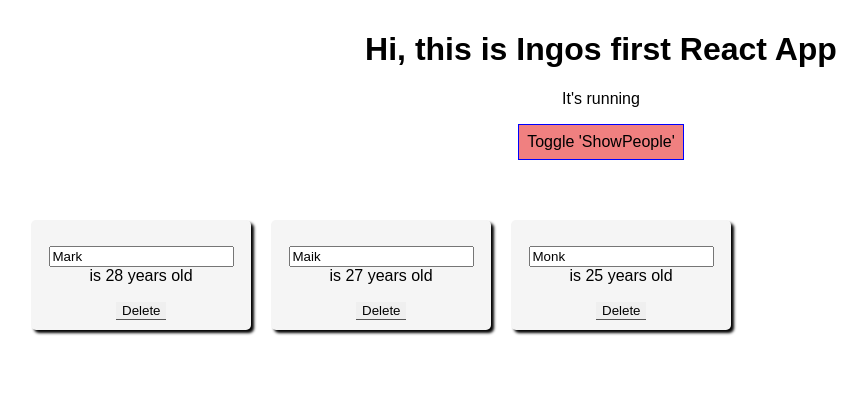
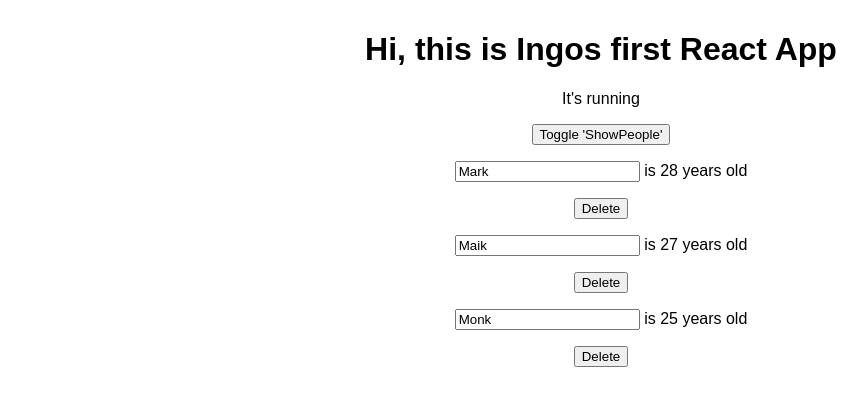
Before and after one commit to igambin/learnReact, a React (Create React App) app in the folder 01_IntroApp_FirstComponent_props_state/: page / in a window 1280 px wide. Both pictures are taken after a click on the button "Toggle 'ShowPeople'". Shown: the top 406 px of the page, without its empty margins (39-906 px from the left). Built offline with nearby package versions, Linux system fonts and the light colour scheme.

Commit message:
quickcommit before ejecting

```diff
--- a/01_IntroApp_FirstComponent_props_state/src/App.js
+++ b/01_IntroApp_FirstComponent_props_state/src/App.js
@@ -1,24 +1,6 @@
 import React, { Component } from 'react';
-import styled from 'styled-components';
+import Person from './Person/Person';
 import './App.css';
-import Person from './Person/Person';
-
-const ToggleButton = styled.button`
-  background-color: ${props => props.alt ? 'lightcoral' : 'lightgreen'};
-  font: inherit;
-  border: 1px solid blue;
-  padding: 8px;
-  cursor: pointer;
-
-  &:hover {
-    background-color: ${props => props.alt ? 'red' : 'green'};
-    color: white;
-  }
-`;
-
-const PeopleContainer = styled.div`
-  margin: 50px;
-  `;
 
 class App extends Component {
   state = {
@@ -91,7 +73,7 @@ class App extends Component {
 
     if (this.state.showPeople) {
       persons = (
-        <PeopleContainer>
+        <div>
           {this.state.people.map((p, idx) => {
             return (
               <Person
@@ -105,7 +87,7 @@ class App extends Component {
               />
             );
           })}
-        </PeopleContainer>
+        </div>
       );
     }
 
@@ -121,11 +103,11 @@ class App extends Component {
       <div className="App">
         <h1>Hi, this is Ingos first React App</h1>
         <p className={classes.join(' ')}>It's running</p>
-        <ToggleButton
+        <button
           alt={this.state.showPeople}
           onClick={() => this.togglePeopleHandler()}>
           Toggle 'ShowPeople'
-        </ToggleButton>
+        </button>
         {persons}
       </div>
     );
--- a/01_IntroApp_FirstComponent_props_state/src/Person/Person.js
+++ b/01_IntroApp_FirstComponent_props_state/src/Person/Person.js
@@ -1,23 +1,4 @@
 import React from 'react';
-import styled from 'styled-components';
-
-const StyledDiv = styled.div`
-    width: 200px;
-    background-color: whitesmoke;
-    box-shadow: 3px 3px 3px;
-    margin: 10px;
-    border-radius: 5px;
-    padding: 10px;
-    float: left;
-
-    @media(min-width: 400px): {
-        width: 300px;
-    }`;
-
-const StyledButton = styled.button`
-    width: 50px;
-    border: 0px solid silver ;
-    border-bottom: 1px outset darkgray;`;
 
 const person = (props) =>  {
     let personId = props.personId;
@@ -25,7 +6,7 @@ const person = (props) =>  {
     let age = props.age;
 
     return (
-        <StyledDiv>
+        <div>
             <p>
                 <input
                     type="text"
@@ -33,8 +14,8 @@ const person = (props) =>  {
                     onChange={props.changed} value={name}
                     /> is {age} years old
             </p>
-            <StyledButton onClick={props.click}>Delete</StyledButton>
-        </StyledDiv>
+            <button onClick={props.click}>Delete</button>
+        </div>
     )
 };
 
```
